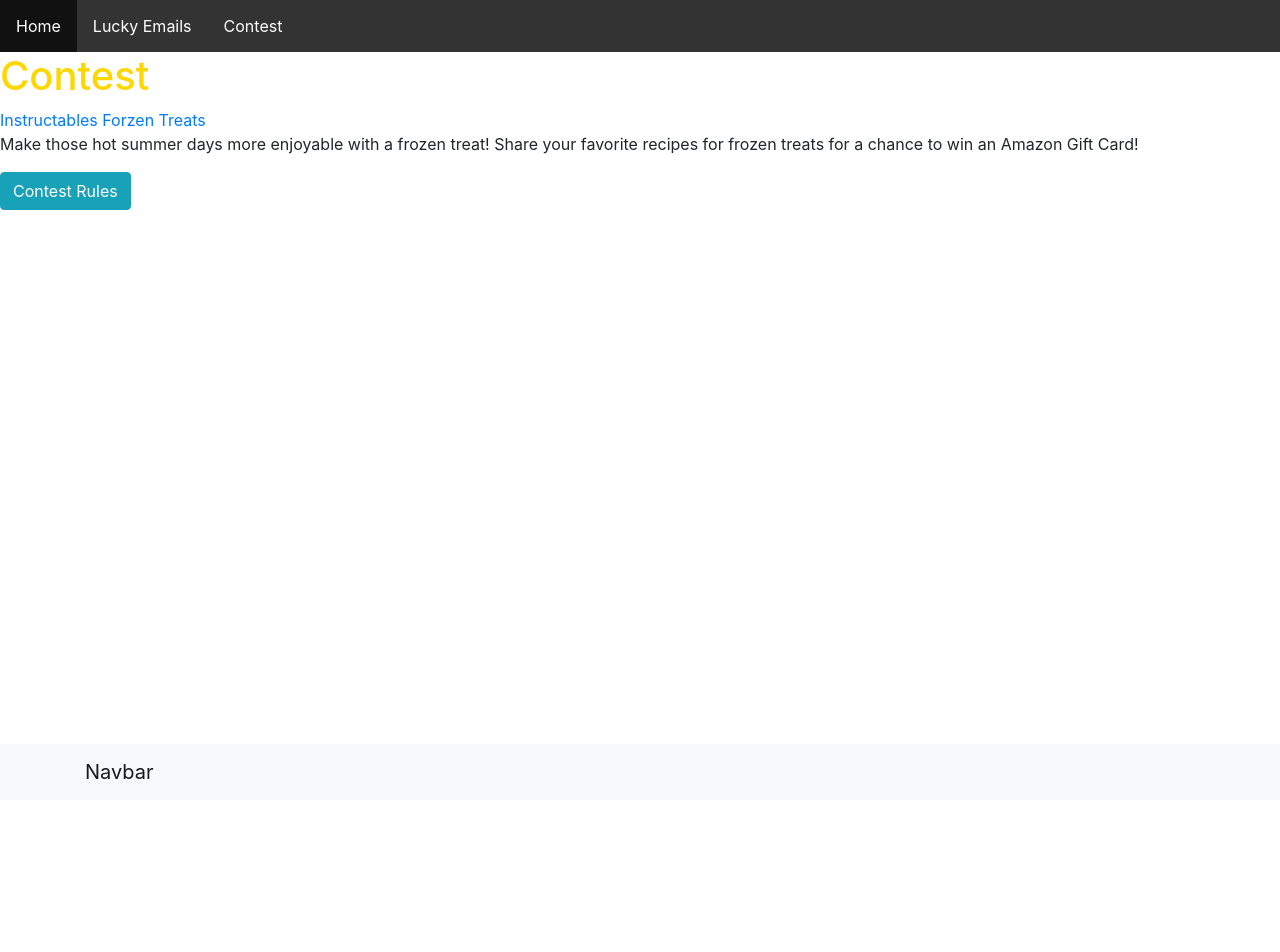
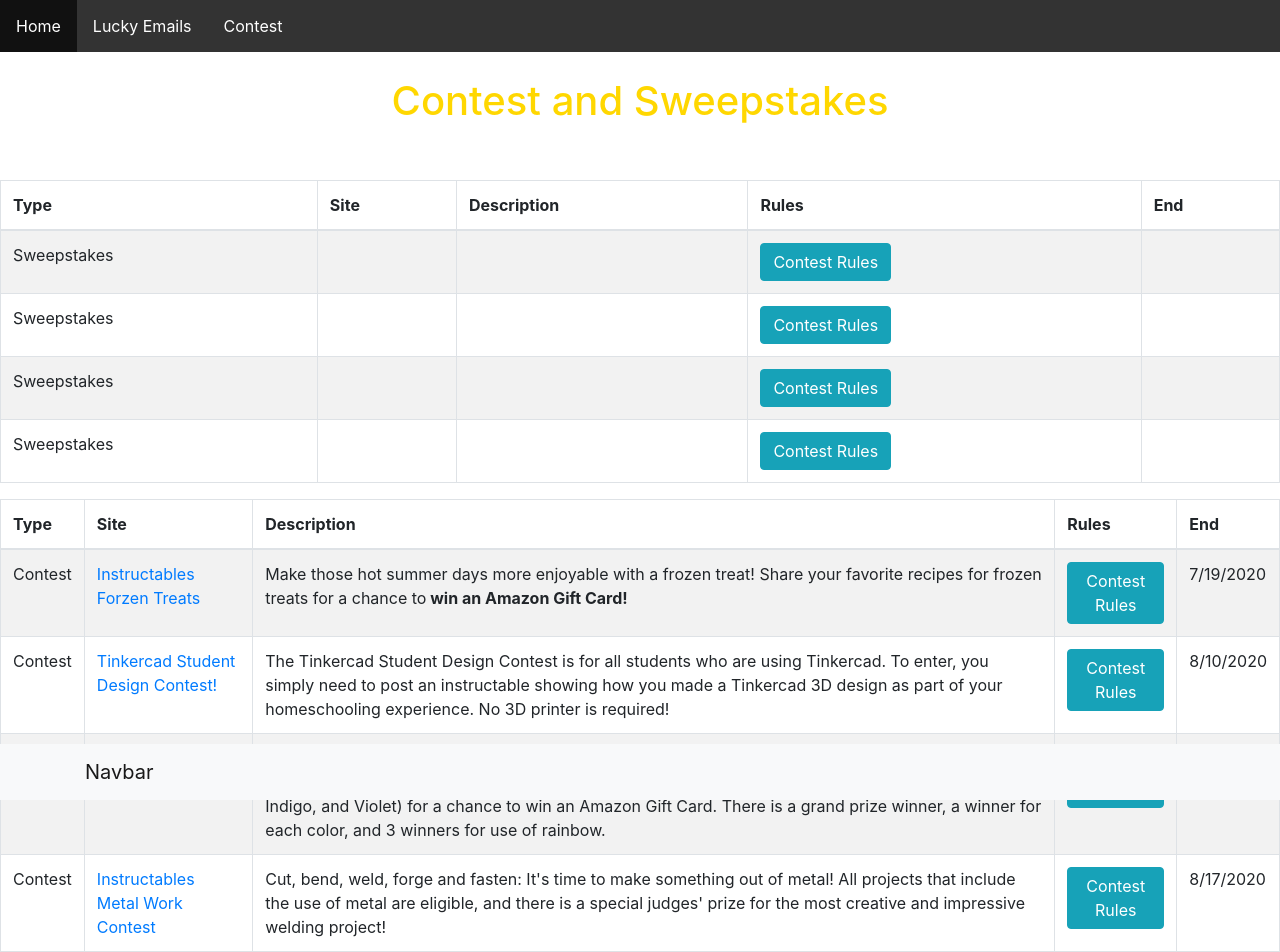
Before and after one commit to jamesbond00r/AWSReact, a React (Create React App) app: page /Contest in a window 1280 px wide. Shown: the top 952 px of the page. Before the commit the page ends 800 px from the top, so only its background shows below. Built offline with nearby package versions, Linux system fonts and the light colour scheme.

Commit message:
Start building out contest page

```diff
--- a/src/App.css
+++ b/src/App.css
@@ -14,7 +14,11 @@ text{
 
 }
 
-
+  .CoSw{
+  	text-align: center;
+  	margin-top: 25px;
+  	margin-bottom: 55px;
+  }
 
 
 #backgound {
--- a/src/Contest.js
+++ b/src/Contest.js
@@ -3,15 +3,107 @@ import './App.css';
 import Button from 'react-bootstrap/Button';
 import 'bootstrap/dist/css/bootstrap.min.css';
 import NavBarLower from './NavBarLower';
+import Table from 'react-bootstrap/Table';
 
 class Contest extends React.Component {
 	render() {
 		return (
       <div>
- <h1>Contest</h1>
- <a href="https://www.instructables.com/contest/frozentreats2020/">Instructables Forzen Treats </a>
- <p>Make those hot summer days more enjoyable with a frozen treat! Share your favorite recipes for frozen treats for a chance to win an Amazon Gift Card! </p>
-  <a href="https://www.instructables.com/contest/frozentreats2020/"> <Button variant="info">Contest Rules</Button></a>
+ <h1 className="CoSw">Contest and Sweepstakes</h1>
+
+ <Table striped bordered hover>
+  <thead>
+    <tr>
+      <th>Type</th>
+      <th>Site</th>
+      <th>Description</th>
+      <th>Rules</th>
+      <th>End</th>
+    </tr>
+  </thead>
+  <tbody>
+    <tr>
+      <td>Sweepstakes</td>
+      <td><a href="https://www.instructables.com/contest/frozentreats2020/"> </a></td>
+      <td> </td>
+      <td><a href="https://www.instructables.com/contest/frozentreats2020/"> <Button variant="info">Contest Rules</Button></a></td>
+      <td></td>
+    </tr>
+    <tr>
+
+<td>Sweepstakes</td>
+      <td><a href="https://www.instructables.com/contest/TinkercadStudents/"> </a></td>
+      <td>
+ </td>
+      <td><a href="https://www.instructables.com/contest/TinkercadStudents/"> <Button variant="info">Contest Rules</Button></a></td>
+      <td></td>
+
+    </tr>
+    <tr>
+      <td>Sweepstakes</td>
+      <td><a href="https://www.instructables.com/contest/rainbow2020/"></a></td>
+      <td></td>
+      <td><a href="https://www.instructables.com/contest/rainbow2020/"> <Button variant="info">Contest Rules</Button></a></td>
+      <td></td>
+    </tr>
+
+    <tr>
+      <td>Sweepstakes</td>
+      <td><a href="https://www.instructables.com/contest/metal2020/"> </a></td>
+      <td></td>
+      <td><a href="https://www.instructables.com/contest/metal2020/"> <Button variant="info">Contest Rules</Button></a></td>
+      <td></td>
+    </tr>
+  </tbody>
+</Table>
+
+<Table striped bordered hover>
+  <thead>
+    <tr>
+      <th>Type</th>
+      <th>Site</th>
+      <th>Description</th>
+      <th>Rules</th>
+      <th>End</th>
+    </tr>
+  </thead>
+  <tbody>
+    <tr>
+      <td>Contest</td>
+      <td><a href="https://www.instructables.com/contest/frozentreats2020/">Instructables Forzen Treats </a></td>
+      <td>Make those hot summer days more enjoyable with a frozen treat! Share your favorite recipes for frozen treats for a chance to<b> win an Amazon Gift Card!</b> </td>
+      <td><a href="https://www.instructables.com/contest/frozentreats2020/"> <Button variant="info">Contest Rules</Button></a></td>
+      <td>7/19/2020</td>
+    </tr>
+    <tr>
+
+<td>Contest</td>
+      <td><a href="https://www.instructables.com/contest/TinkercadStudents/">Tinkercad Student Design Contest!  </a></td>
+      <td>The Tinkercad Student Design Contest is for all students who are using Tinkercad. To enter, you simply need to post an instructable showing how you made a Tinkercad 3D design as part of your homeschooling experience. No 3D printer is required!
+ </td>
+      <td><a href="https://www.instructables.com/contest/TinkercadStudents/"> <Button variant="info">Contest Rules</Button></a></td>
+      <td>8/10/2020</td>
+
+    </tr>
+    <tr>
+      <td>Contest</td>
+      <td><a href="https://www.instructables.com/contest/rainbow2020/">Instructables rainbow2020 </a></td>
+      <td>You can taste, wear, decorate with, or just be the rainbow in the Colors of the Rainbow Contest! Make a project that uses all or just one of the colors of the rainbow (Red, Orange, Yellow, Green, Blue, Indigo, and Violet) for a chance to win an Amazon Gift Card. There is a grand prize winner, a winner for each color, and 3 winners for use of rainbow.</td>
+      <td><a href="https://www.instructables.com/contest/rainbow2020/"> <Button variant="info">Contest Rules</Button></a></td>
+      <td>8/17/2020</td>
+    </tr>
+
+    <tr>
+      <td>Contest</td>
+      <td><a href="https://www.instructables.com/contest/metal2020/">Instructables Metal Work Contest </a></td>
+      <td>Cut, bend, weld, forge and fasten: It's time to make something out of metal!
+
+All projects that include the use of metal are eligible, and there is a special judges' prize for the most creative and impressive welding project!</td>
+      <td><a href="https://www.instructables.com/contest/metal2020/"> <Button variant="info">Contest Rules</Button></a></td>
+      <td>8/17/2020</td>
+    </tr>
+  </tbody>
+</Table>
 
  <NavBarLower></NavBarLower>
 
```
